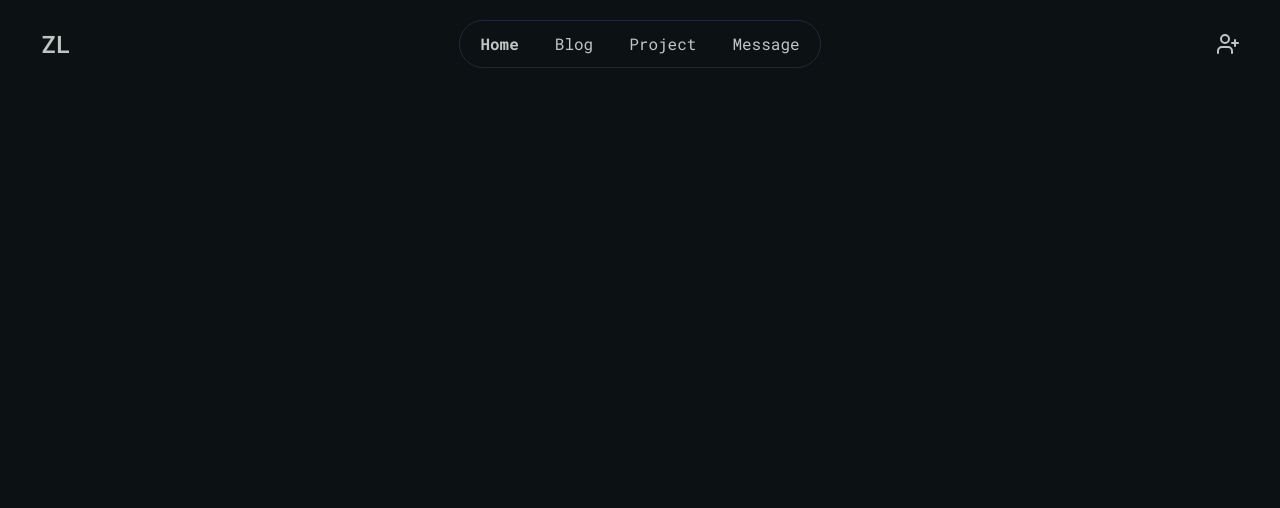
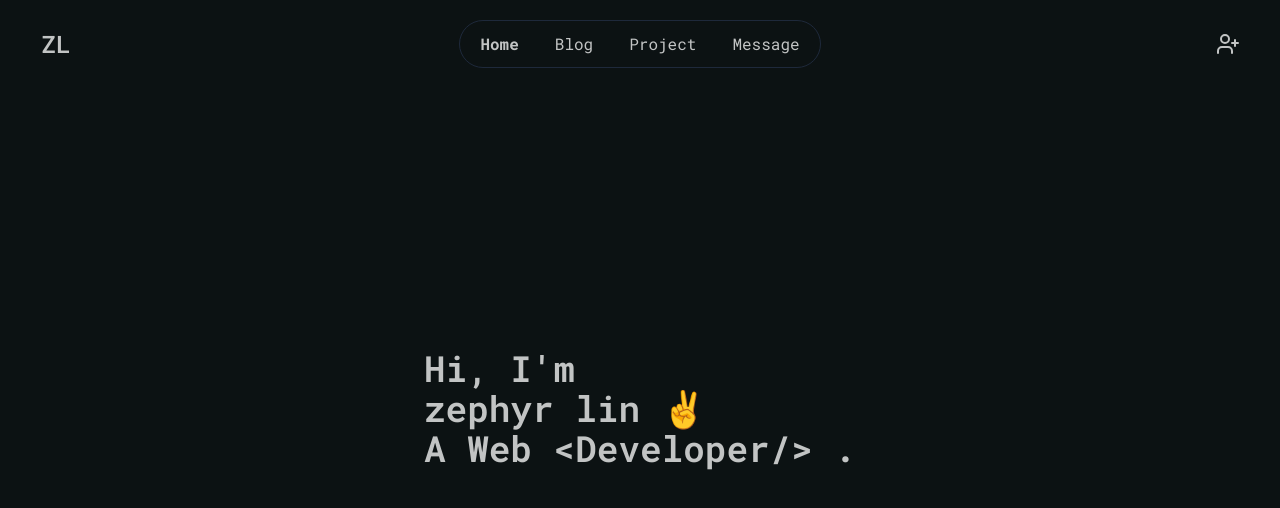
Before and after one commit to sympathea/myweb2, a Next.js app: page / in a window 1280 px wide. Shown: the top 508 px of the page. Built offline with nearby package versions, Linux system fonts and the light colour scheme; no server answers.

Commit message:
Home page initial setup

```diff
--- a/app/page.js
+++ b/app/page.js
@@ -1,3 +1,14 @@
 export default function Page() {
-  return <div className="mx-auto max-w-7xl"></div>;
+  return (
+    <div className="flex items-center justify-center mx-auto max-w-7xl h-[calc(100vh-10rem)]">
+      <h1 className="text-4xl font-semibold leading-10">
+        Hi, I'm
+        <br />
+        zephyr lin ✌️
+        <br />
+        A Web &lt;Developer/&gt; .
+        <br />
+      </h1>
+    </div>
+  );
 }
```
